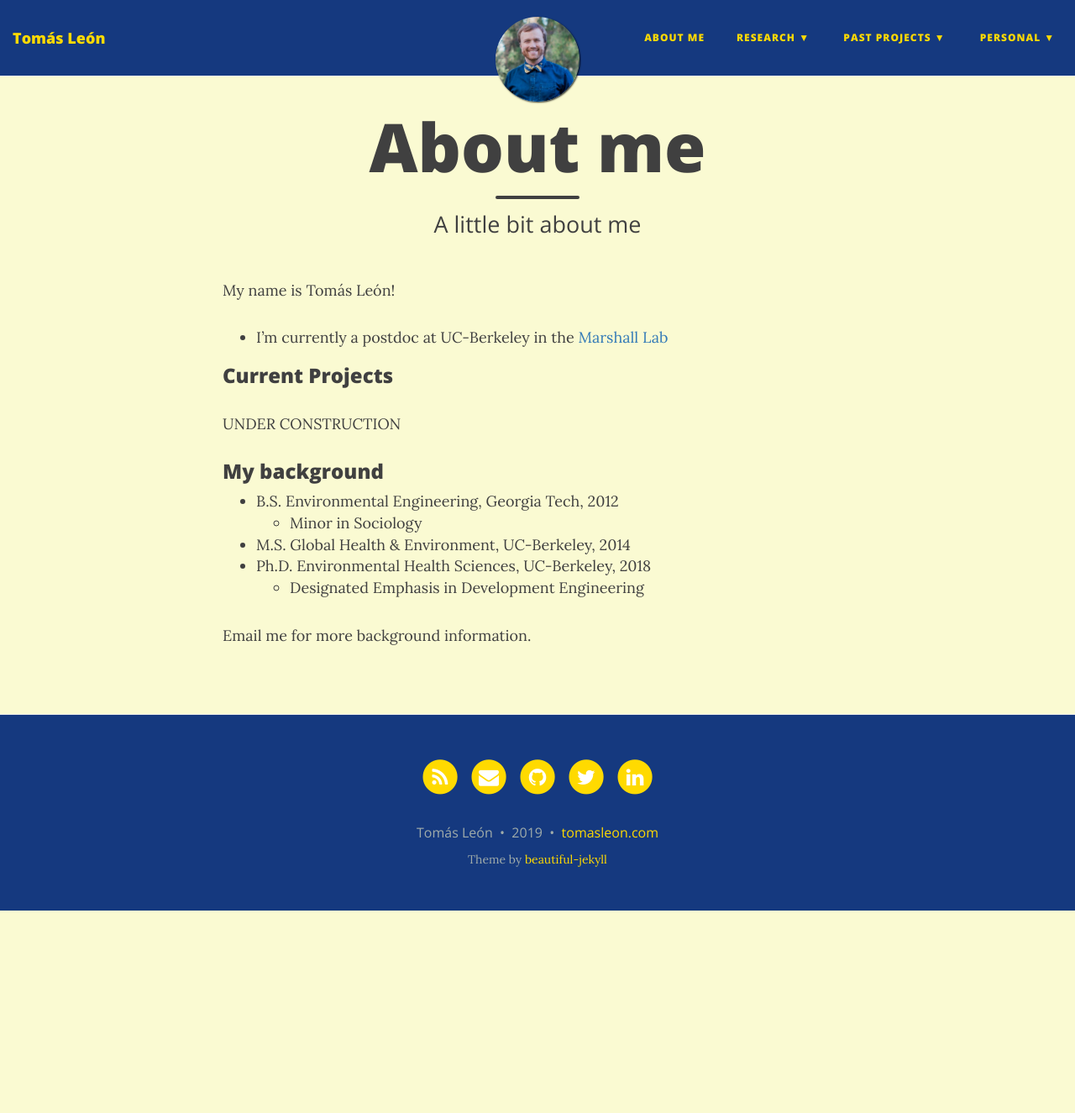
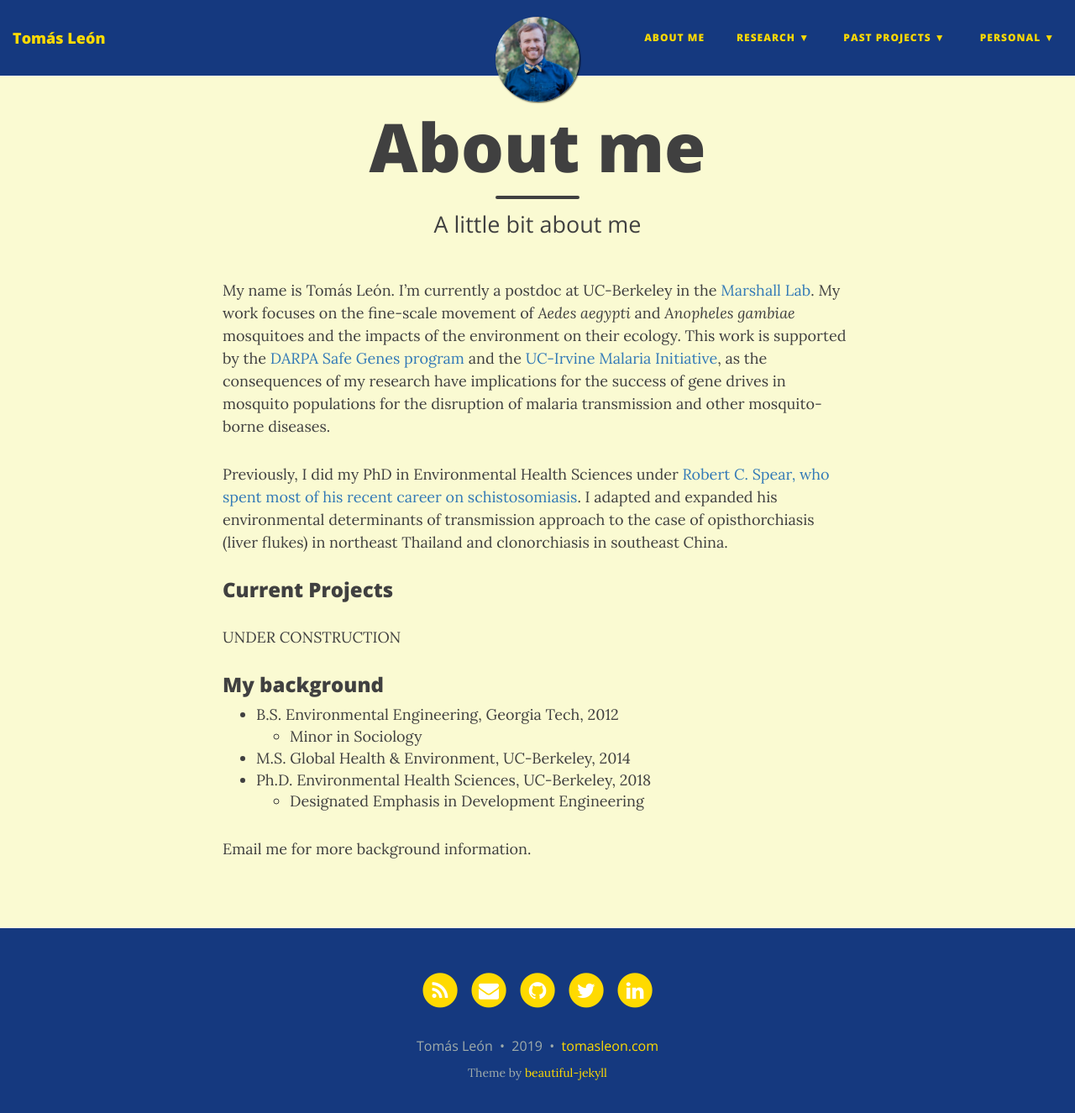
Before and after one commit to tomasleon/tomasleon.github.io, a Jekyll site: the page built from aboutme.md, in a window 1280 px wide and 1338 px high. Shown: the top 1325 px of the window at 84% size. Built offline with Jekyll 4.4.1, drawn with Linux system fonts in a browser that asks for light colours; nearby versions of some CDN libraries.

Commit message:
Update with more research information

```diff
--- a/aboutme.md
+++ b/aboutme.md
@@ -4,9 +4,9 @@
 subtitle: A little bit about me
 ---
 
-My name is Tomás León!
+My name is Tomás León. I'm currently a postdoc at UC-Berkeley in the [Marshall Lab](https://www.marshalllab.com). My work focuses on the fine-scale movement of _Aedes aegypti_ and _Anopheles gambiae_ mosquitoes and the impacts of the environment on their ecology. This work is supported by the [DARPA Safe Genes program](https://www.darpa.mil/program/safe-genes) and the [UC-Irvine Malaria Initiative](http://malaria.bio.uci.edu/), as the consequences of my research have implications for the success of gene drives in mosquito populations for the disruption of malaria transmission and other mosquito-borne diseases.
 
-- I'm currently a postdoc at UC-Berkeley in the [Marshall Lab](https://www.marshalllab.com)
+Previously, I did my PhD in Environmental Health Sciences under [Robert C. Spear, who spent most of his recent career on schistosomiasis](https://schistoatberkeley.weebly.com/). I adapted and expanded his environmental determinants of transmission approach to the case of opisthorchiasis (liver flukes) in northeast Thailand and clonorchiasis in southeast China.
 
 ### Current Projects
 
```
